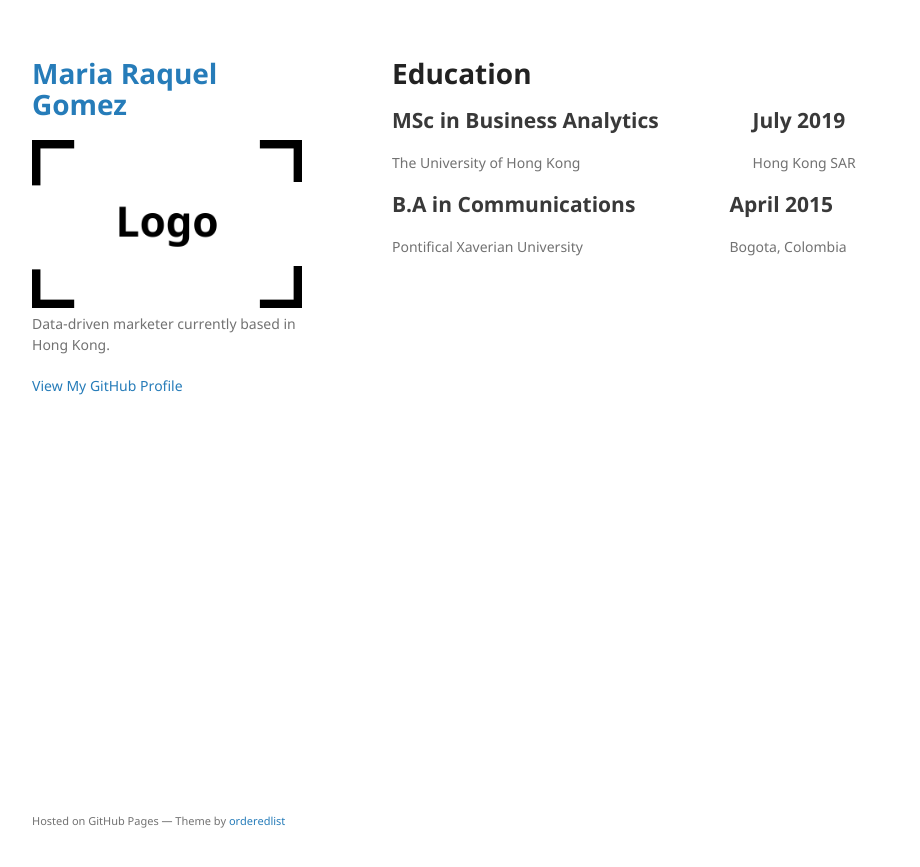
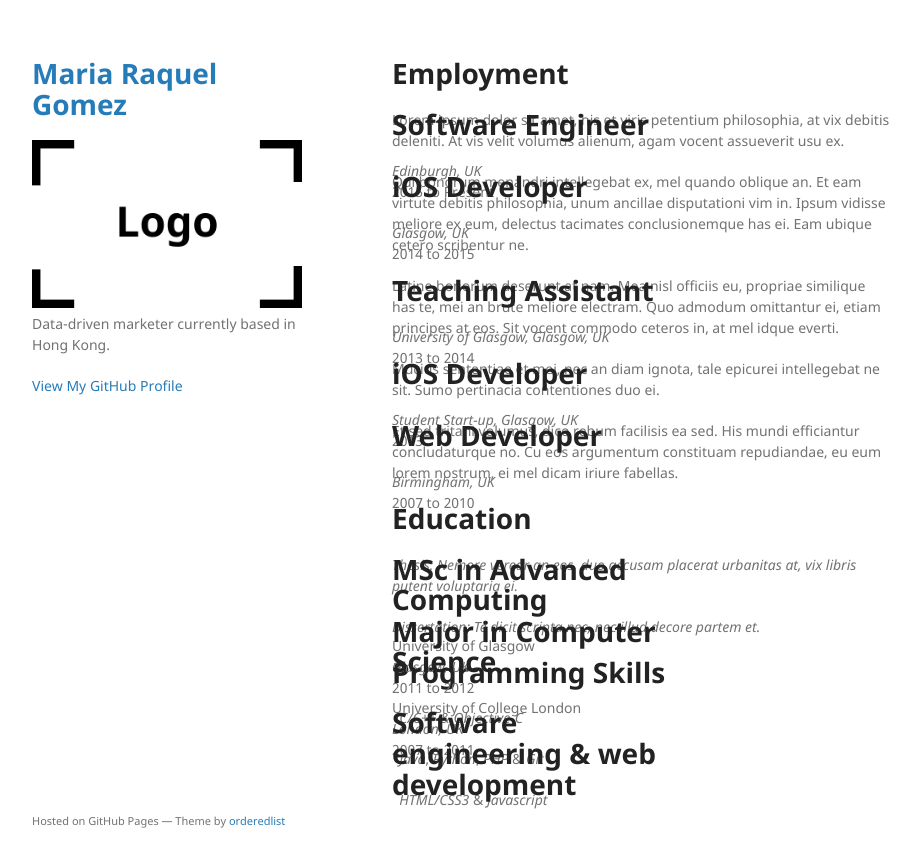
Before and after one commit to mraquelgomezl/mraquelgomezl.github.io, a Jekyll site: the page built from another-page.html, in a window 1280 px wide. Shown: the top 867 px of the page, without its empty margins (178-1098 px from the left). Built offline with Jekyll 4.4.1, drawn with Linux system fonts in a browser that asks for light colours.

Commit message:
Update another-page.html

```diff
--- a/another-page.html
+++ b/another-page.html
@@ -2,21 +2,6 @@
 layout: default
 ---
 <head>
-	<style>
-	table, td, th {
- 	border: none;
-  	text-align: left;
-	}
-
-	table {
-  	border-collapse: collapse;
-  	width: 100%;
-	}
-
-	th, td {
-  	padding: 0px;
-	}
-	</style>
 <!--
 	<link rel="stylesheet" href="{{ site.baseurl }}static/css/base.css">
 	<link rel="stylesheet" href="{{ site.baseurl }}static/css/skeleton.css">
@@ -26,31 +11,86 @@ layout: default
 </head>
 
 <body>
+	<h1>Employment</h1>
+    <article>
+        <header>
+            <h1>Software Engineer</h1>
+            <span><address>Edinburgh, UK</address><time>2015 to Present</time></span>
+        </header>
+        <p>Lorem ipsum dolor sit amet, his et viris petentium philosophia,
+            at vix debitis deleniti. At vis velit volumus alienum, agam vocent assueverit usu ex. </p>
+    </article>
+    <article>
+        <header>
+            <h1>iOS Developer</h1>
+            <span><address>Glasgow, UK</address><time>2014 to 2015</time></span>
+        </header>
+        <p>Qui bonorum menandri intellegebat ex, mel quando oblique an. Et eam virtute debitis philosophia,
+            unum ancillae disputationi vim in. Ipsum vidisse meliore ex eum,
+            delectus tacimates conclusionemque has ei. Eam ubique cetero scribentur ne.</p>
+    </article>
+    <article>
+        <header>
+            <h1>Teaching Assistant</h1>
+            <span><address>University of Glasgow, Glasgow, UK</address><time>2013 to 2014</time></span>
+        </header>
+        <p>Latine bonorum deserunt at nam. Mea nisl officiis eu, propriae similique has te, mei an brute meliore electram.
+            Quo admodum omittantur ei, etiam principes at eos. Sit vocent commodo ceteros in, at mel idque everti.</p>
+    </article>
+    <article>
+        <header>
+            <h1>iOS Developer</h1>
+            <span><address>Student Start-up, Glasgow, UK</address><time>2013</time></span>
+        </header>
+        <p>Mucius sententiae et mei, nec an diam ignota, tale epicurei intellegebat ne sit. Sumo pertinacia contentiones duo ei.</p>
+    </article>
+    <article>
+        <header>
+            <h1>Web Developer</h1>
+            <span><address>Birmingham, UK</address><time>2007 to 2010</time></span>
+        </header>
+        <p> Et sed tritani volumus, dico rebum facilisis ea sed. His mundi efficiantur concludaturque no.
+            Cu eos argumentum constituam repudiandae, eu eum lorem nostrum, ei mel dicam iriure fabellas.
+        </p>
+    </article>
+
 	<h1>Education</h1>
-	<div>
-		<table rules = none>
-			<tr>
-				<th><h2>MSc in Business Analytics</h2></th>
-				<th><h2>July 2019</h2></th>
-			</tr>
-			<tr>
-				<td>The University of Hong Kong</td>
-				<td>Hong Kong SAR</td>
-			</tr>
-			</tbody>
-		</table>
-	</div>
-	<div>
-		<table rules = none>
-			<tr>
-				<th><h2>B.A in Communications</h2></th>
-				<th><h2>April 2015</h2></th>
-			</tr>
-			<tr>
-				<td>Pontifical Xaverian University</td>
-				<td>Bogota, Colombia</td>
-			</tr>
-			</tbody>
-		</table>
-	</div>
+    <article>
+        <header>
+            <h1>MSc in Advanced Computing</h1>
+            <span>University of Glasgow</span>
+            <span><address>Glasgow, UK</address><time>2011 to 2012</time></span>
+        </header>
+        <p>
+            <em>Thesis: Nemore verear an eos, duo accusam placerat urbanitas at, vix libris putent voluptaria ei.</em>
+        </p>
+    </article>
+    <article>
+        <header>
+            <h1>Major in Computer Science</h1>
+            <span>University of College London</span>
+            <span><address>London, UK</address><time>2007 to 2011</time></span>
+        </header>
+        <p>
+            <em>Dissertation: Te dicit scripta nec, nec illud decore partem et.</em>
+        </p>
+    </article>
+
+	<h1>Programming Skills</h1>
+    <article>
+        <header>
+            <h1>Software engineering & web development</h1>
+        </header>
+        <p>
+            <i class="fa fa-star"></i><i class="fa fa-star"></i><i class="fa fa-star"></i><i class="fa fa-star"></i><i class="fa fa-star-half-o"></i>
+            &nbsp;&nbsp;<em>C/C++ & Objective-C</em>
+        <p>
+            <i class="fa fa-star"></i><i class="fa fa-star"></i><i class="fa fa-star"></i><i class="fa fa-star"></i><i class="fa fa-star-o"></i>
+            &nbsp;&nbsp;<em>Java</em>, <em>Python</em>, <em>PHP</em> &amp; <em>Git</em>
+        </p>
+        <p>
+            <i class="fa fa-star"></i><i class="fa fa-star"></i><i class="fa fa-star"></i><i class="fa fa-star-half-o"></i><i class="fa fa-star-o"></i>
+            &nbsp;&nbsp;<em>HTML/CSS3</em> &amp; <em>Javascript</em>
+        </p>
+    </article>
 </body>
```
